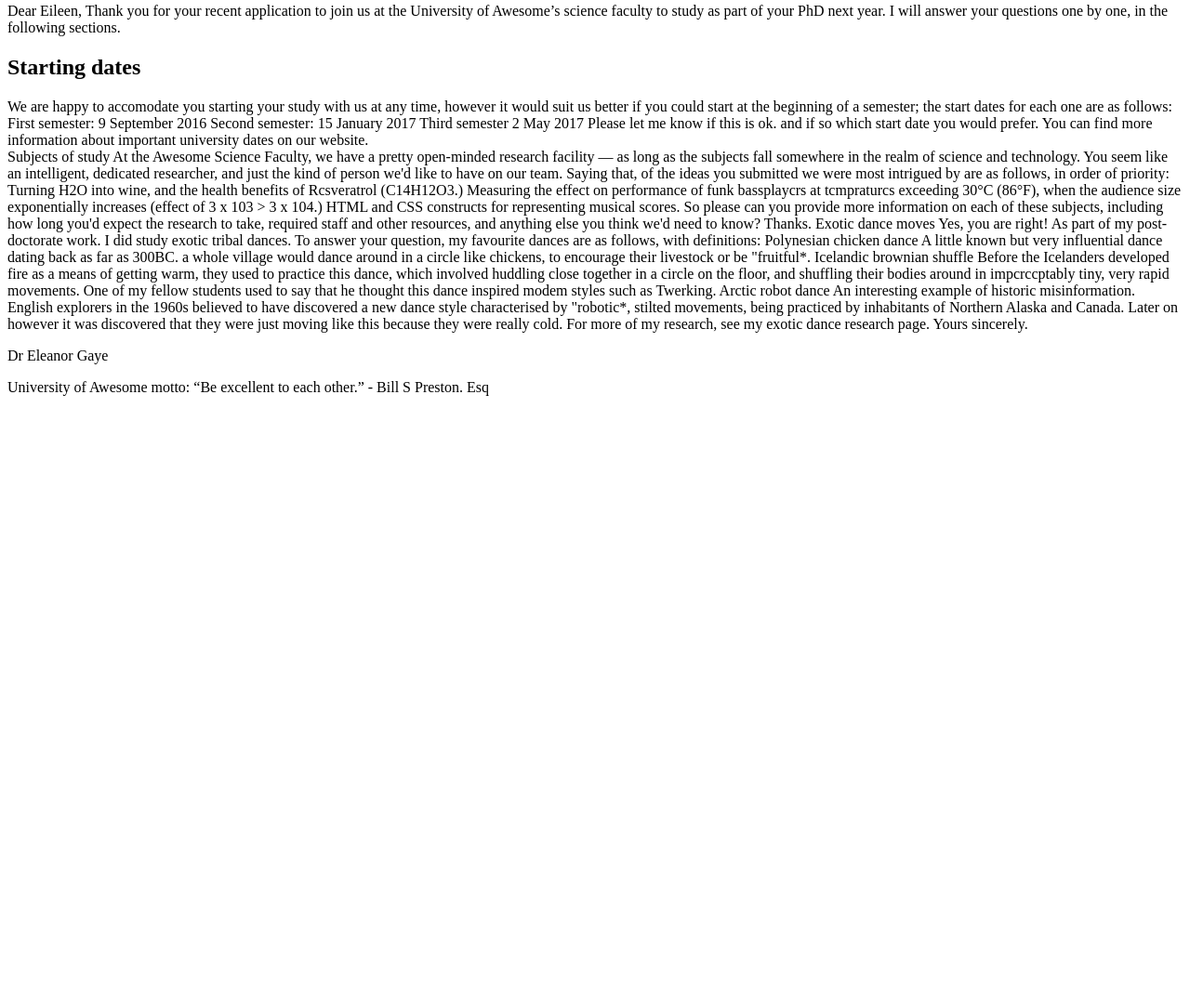
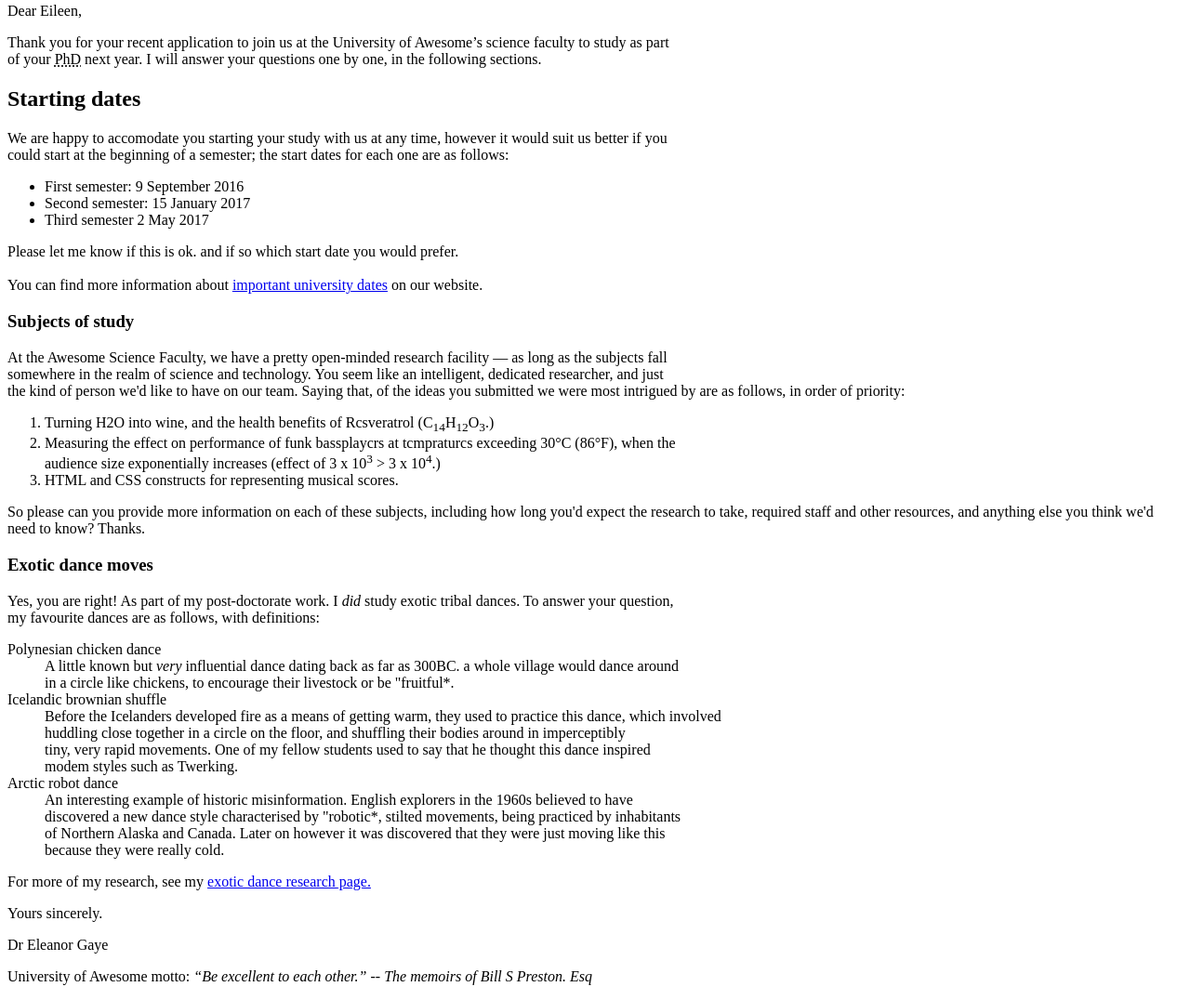
Before and after one commit to daviidxestrada/ejercicio-carta, a plain HTML site: page index.html in a window 1280 px wide. Shown: the part 316-1392 px from the top of the page at 93% size. Before the commit the page ends 800 px from the top, so only its background shows below. Drawn offline with Linux system fonts and the light colour scheme.

Commit message:
Progreso de carta 2, creo que terminado

```diff
--- a/index.html
+++ b/index.html
@@ -15,9 +15,9 @@
         <strong>Tel:</strong> 123-456-7890<br>
         <strong>Email:</strong> no_reply@example.com<br>
      </em>
-     20 January 2016<br>
+     <br>
+     20 January 2016
     </header>
-    <br>
 
 <em>
 <strong>Miss Eileen Dover<br></strong>
@@ -28,33 +28,73 @@ UK<br>
 <br>
 
 <h3>Re: Eileen Dover university application</h3>
-Dear Eileen,
-Thank you for your recent application to join us at the University of Awesome’s science faculty to study as part of your PhD next year. I will answer your questions one by one, in the following sections.
-<section><p><h2>Starting dates</h2></p>
-We are happy to accomodate you starting your study with us at any time, however it would suit us better if you could start at the beginning of a semester; the start dates for each one are as follows:
-First semester: 9 September 2016
-Second semester: 15 January 2017
-Third semester 2 May 2017
-Please let me know if this is ok. and if so which start date you would prefer.
-You can find more information about important university dates on our website.</section>
-Subjects of study
-At the Awesome Science Faculty, we have a pretty open-minded research facility — as long as the subjects fall somewhere in the realm of science and technology. You seem like an intelligent, dedicated researcher, and just the kind of person we'd like to have on our team. Saying that, of the ideas you submitted we were most intrigued by are as follows, in order of priority:
-Turning H2O into wine, and the health benefits of Rcsveratrol (C14H12O3.)
-Measuring the effect on performance of funk bassplaycrs at tcmpraturcs exceeding 30°C (86°F), when the audience size exponentially increases (effect of 3 x 103 > 3 x 104.)
-HTML and CSS constructs for representing musical scores.
-So please can you provide more information on each of these subjects, including how long you'd expect the research to take, required staff and other resources, and anything else you think we'd need to know? Thanks.
-Exotic dance moves
-Yes, you are right! As part of my post-doctorate work. I did study exotic tribal dances. To answer your question, my favourite dances are as follows, with definitions:
-Polynesian chicken dance
-A little known but very influential dance dating back as far as 300BC. a whole village would dance around in a circle like chickens, to encourage their livestock or be "fruitful*.
-Icelandic brownian shuffle
-Before the Icelanders developed fire as a means of getting warm, they used to practice this dance, which involved huddling close together in a circle on the floor, and shuffling their bodies around in impcrccptably tiny, very rapid movements. One of my fellow students used to say that he thought this dance inspired modem styles such as Twerking.
-Arctic robot dance
-An interesting example of historic misinformation. English explorers in the 1960s believed to have discovered a new dance style characterised by "robotic*, stilted movements, being practiced by inhabitants of Northern Alaska and Canada. Later on however it was discovered that they were just moving like this because they were really cold.
-For more of my research, see my exotic dance research page.
-Yours sincerely.
+<p>Dear Eileen,</p>
+<p>
+Thank you for your recent application to join us at the University of Awesome’s science faculty to study as part<br> of your <abbr title="Doctor of Philosophy">PhD</abbr> next year. I will answer your questions one by one, in the following sections.<p>
+<section><p><h2 id="fechasimportantes">Starting dates</h2></p>
+We are happy to accomodate you starting your study with us at any time, however it would suit us better if you<br>
+could start at the beginning of a semester; the start dates for each one are as follows:<br>
+<ul>
+<li>First semester: 9 September 2016</li>
+<li>Second semester: 15 January 2017</li>
+<li>Third semester 2 May 2017</li>
+</ul>
+Please let me know if this is ok. and if so which start date you would prefer.<br>
+<br>
+You can find more information about <a href="#fechasimportantes">important university dates</a> on our website.</section>
+
+
+<section><h3>Subjects of study</h3>
+<p>
+At the Awesome Science Faculty, we have a pretty open-minded research facility — as long as the subjects fall<br>
+somewhere in the realm of science and technology. You seem like an intelligent, dedicated researcher, and just<br>
+the kind of person we'd like to have on our team. Saying that, of the ideas you submitted we were most intrigued by are as follows, in order of priority:</p>
+<ol>
+<li>Turning H2O into wine, and the health benefits of Rcsveratrol (C<sub>14</sub>H<sub>12</sub>O<sub>3</sub>.)</li>
+<li>Measuring the effect on performance of funk bassplaycrs at tcmpraturcs exceeding 30°C (86°F), when the<br>
+audience size exponentially increases (effect of 3 x 10<sup>3</sup> > 3 x 10<sup>4</sup>.)</li>
+<li>HTML and CSS constructs for representing musical scores.</li>
+</ol>
+<p>
+So please can you provide more information on each of these subjects, including how long you'd expect the
+research to take, required staff and other resources, and anything else you think we'd need to know? Thanks.
+</p>
+</section>
+
+<section><h3 id="bailesexoticos">Exotic dance moves</h3>
+<p>
+    Yes, you are right! As part of my post-doctorate work. I <em>did</em> study exotic tribal dances. To answer your question,<br>
+ my favourite dances are as follows, with definitions:
+ </p>
+ <dl>
+    <dt>Polynesian chicken dance</dt>
+    <dd>
+        A little known but <em>very</em> influential dance dating back as far as 300BC. a whole village would dance around <br>
+        in a circle like chickens, to encourage their livestock or be "fruitful*.</dd>
+
+    <dt>Icelandic brownian shuffle</dt>
+<dd>Before the Icelanders developed fire as a means of getting warm, they used to practice this dance, which involved<br>
+    huddling close together in a circle on the floor, and shuffling their bodies around in imperceptibly<br>
+    tiny, very rapid movements. One of my fellow students used to say that he thought this dance inspired<br>
+    modem styles such as Twerking.</dd>
+    <dt>Arctic robot dance</dt>
+    <dd>
+    An interesting example of historic misinformation. English explorers in the 1960s believed to have<br>
+    discovered a new dance style characterised by "robotic*, stilted movements, being practiced by inhabitants<br>
+    of Northern Alaska and Canada. Later on however it was discovered that they were just moving like this<br>
+    because they were really cold.
+    </dd>
+</dl>
+
+<p>
+For more of my research, see my <a href="#bailesexoticos">exotic dance research page.</a></section>
+</p>
+
+<p>Yours sincerely.</p>
 <footer><p>Dr Eleanor Gaye</p>
-    <p>University of Awesome motto: “Be excellent to each other.” - Bill S Preston. Esq</p>
+    <p>
+        University of Awesome motto: <em>“Be excellent to each other.”</em> -- <cite>The memoirs of Bill S Preston. Esq </cite>
+    </p>
 </footer>
 
 </body>
```
